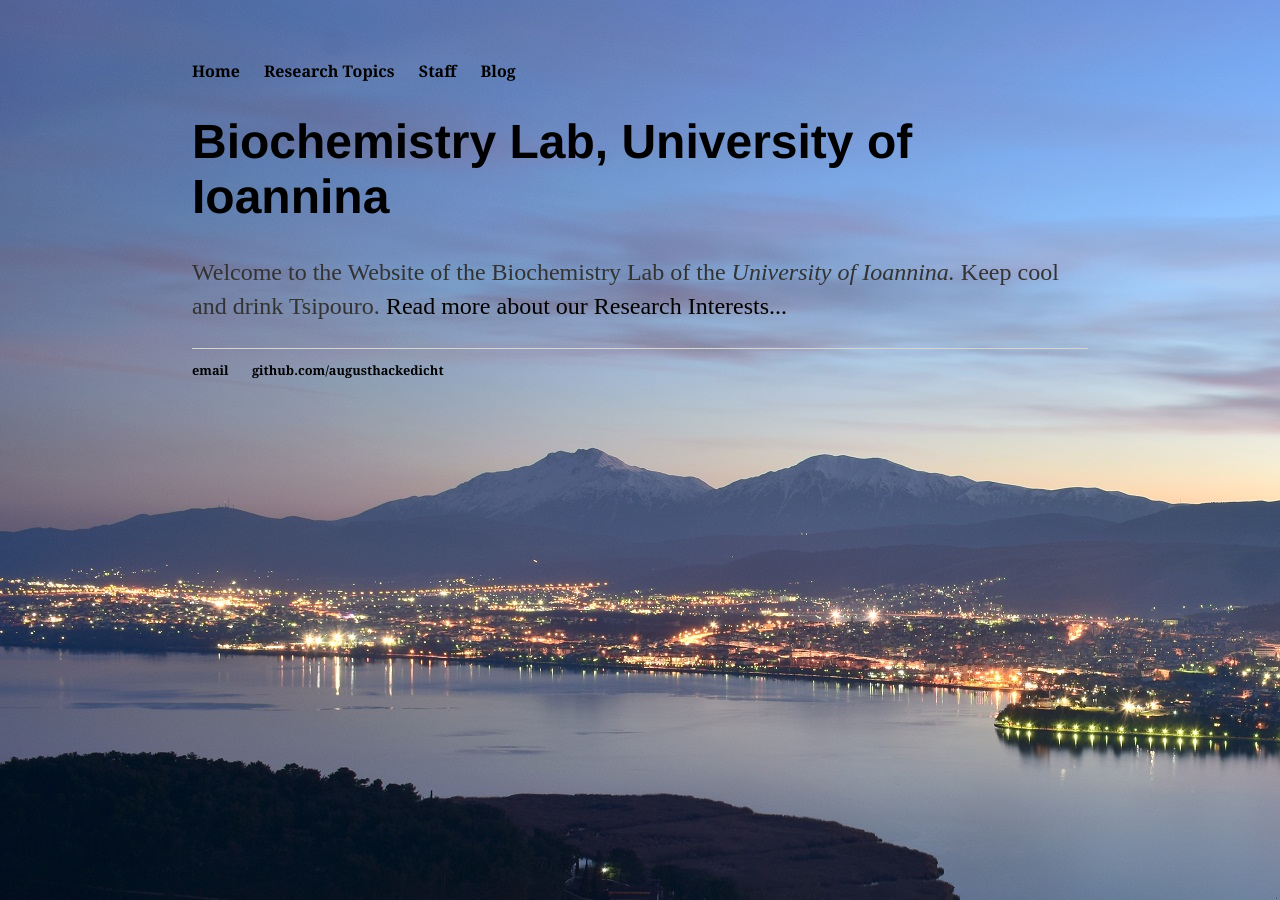
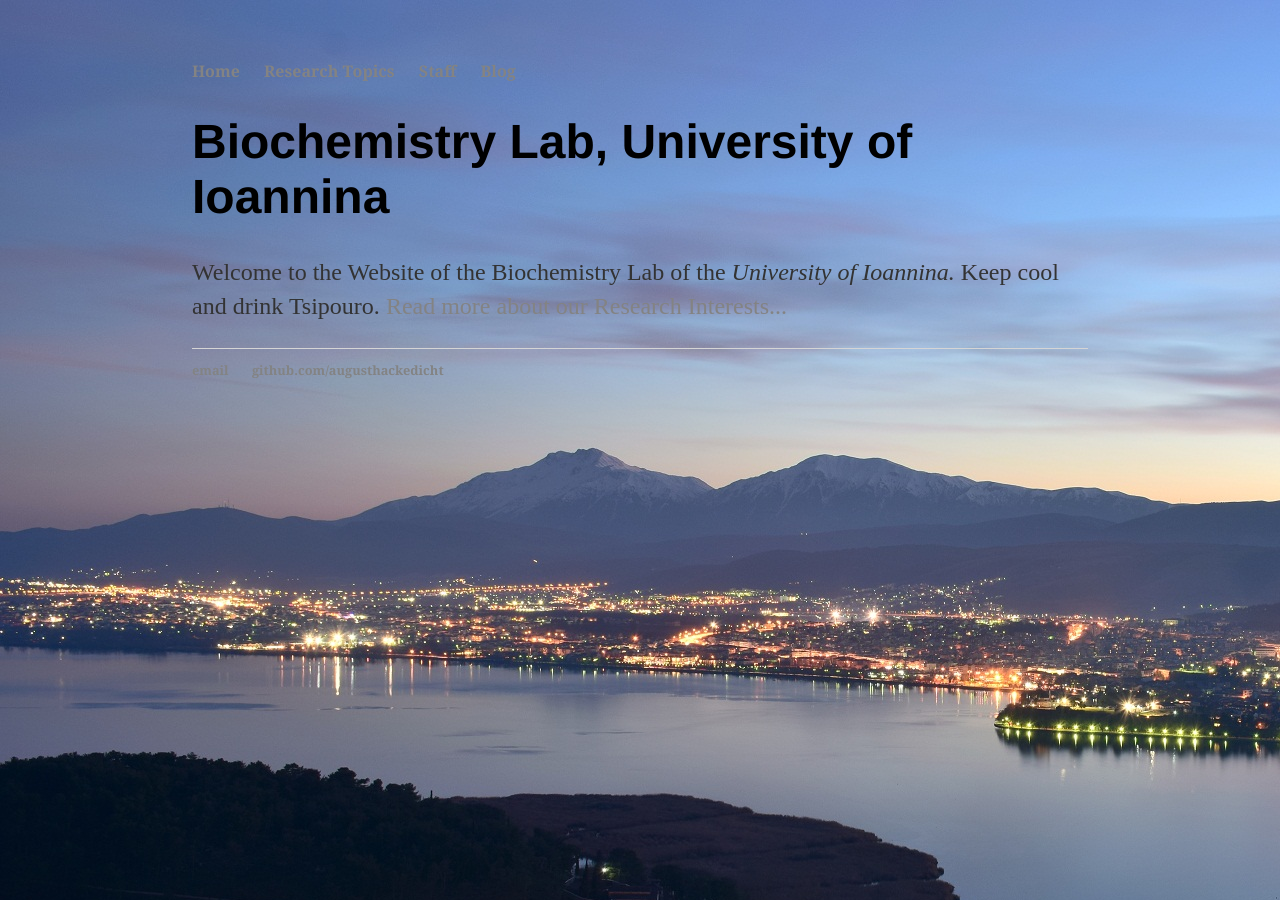
Before and after one commit to augusthackedicht/augusthackedicht.github.io, a Jekyll site: the page built from index.html, in a window 1280 px wide. Built offline with Jekyll 4.4.1, drawn with Linux system fonts in a browser that asks for light colours.

Commit message:
Update main.css

```diff
--- a/css/main.css
+++ b/css/main.css
@@ -15,7 +15,7 @@ nav ul li, footer ul li {
 }
 a {
     text-decoration: none;
-    color: #000000;
+    color: #838383;
 }
 a:hover {
     text-decoration: underline;
```
